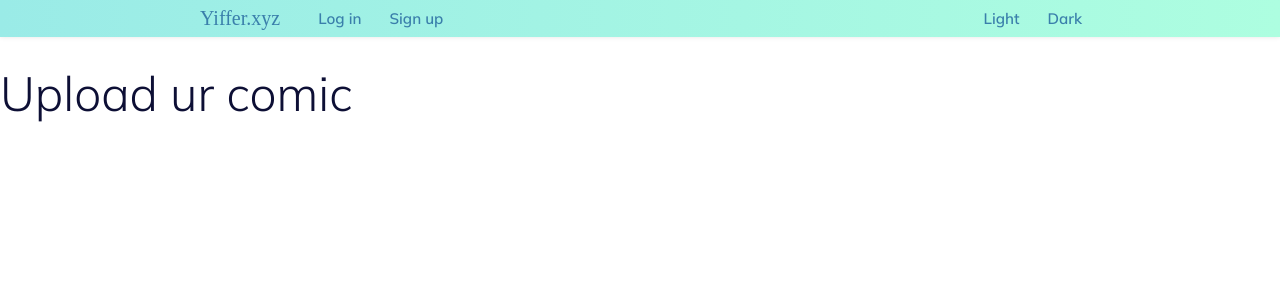
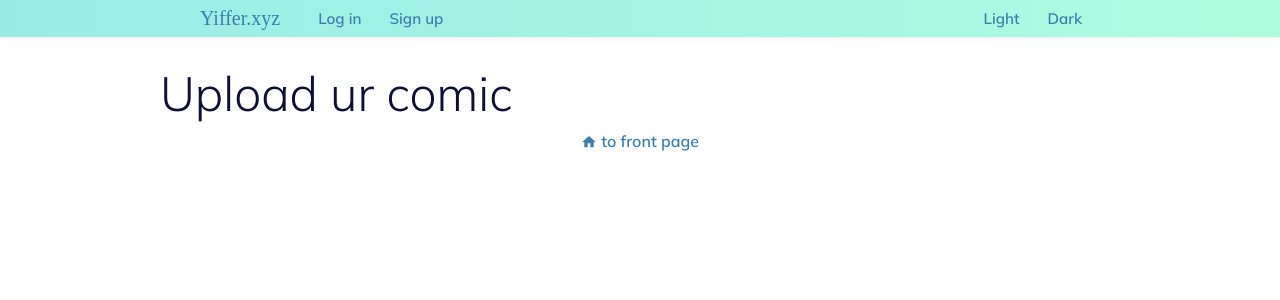
Before and after one commit to ragnarob/yiffer.xyz-contributions-cli, a React app: page /upload in a window 1280 px wide. Shown: the top 300 px of the page. Built offline with nearby package versions, Linux system fonts and the light colour scheme; the HTML template or start-up script is replaced by a standard one; a web font is replaced by a local one.

Commit message:
Create wrapper component

```diff
--- /dev/null
+++ b/src/shared/components/Wrapper/Wrapper.js
@@ -0,0 +1,6 @@
+import React from 'react';
+import './wrapper.scoped.scss';
+
+export default function Wrapper({ children }) {
+  return <div className="wrapper">{children}</div>;
+}
--- /dev/null
+++ b/src/shared/components/Wrapper/wrapper.scoped.scss
@@ -0,0 +1,7 @@
+.wrapper {
+  margin: 0 auto;
+  max-width: 960px;
+  @media screen and (max-width: 1200px) {
+    max-width: min(700px, 95%);
+  }
+}
--- a/src/shared/pages/Home/home.scoped.scss
+++ b/src/shared/pages/Home/home.scoped.scss
@@ -4,7 +4,7 @@
   gap: 2rem;
   max-width: 55rem;
   padding: 0 1rem;
-  margin: 2rem auto;
+  margin: 2rem auto 0 auto;
 
   @media screen and (max-width: 550px) {
     grid-template-columns: auto;
--- a/src/shared/pages/Upload/Upload.js
+++ b/src/shared/pages/Upload/Upload.js
@@ -1,5 +1,12 @@
 import React from 'react';
+import BackToHome from '../../components/BackToHome/BackToHome';
+import Wrapper from '../../components/Wrapper/Wrapper';
 
 export default function Upload() {
-  return <h1>Upload ur comic</h1>;
+  return (
+    <Wrapper>
+      <h1>Upload ur comic</h1>
+      <BackToHome marginTop="1rem" />
+    </Wrapper>
+  );
 }
```
